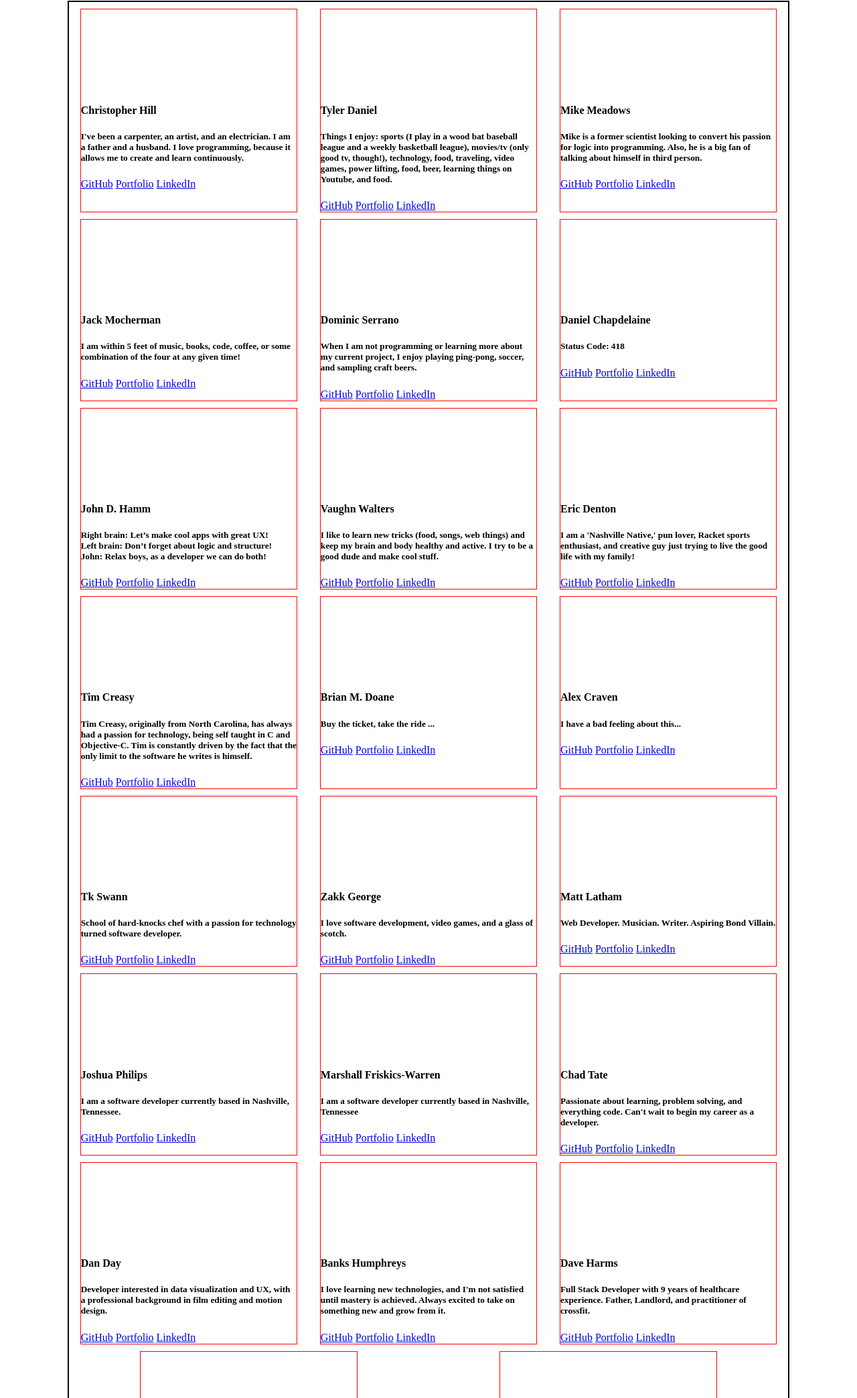
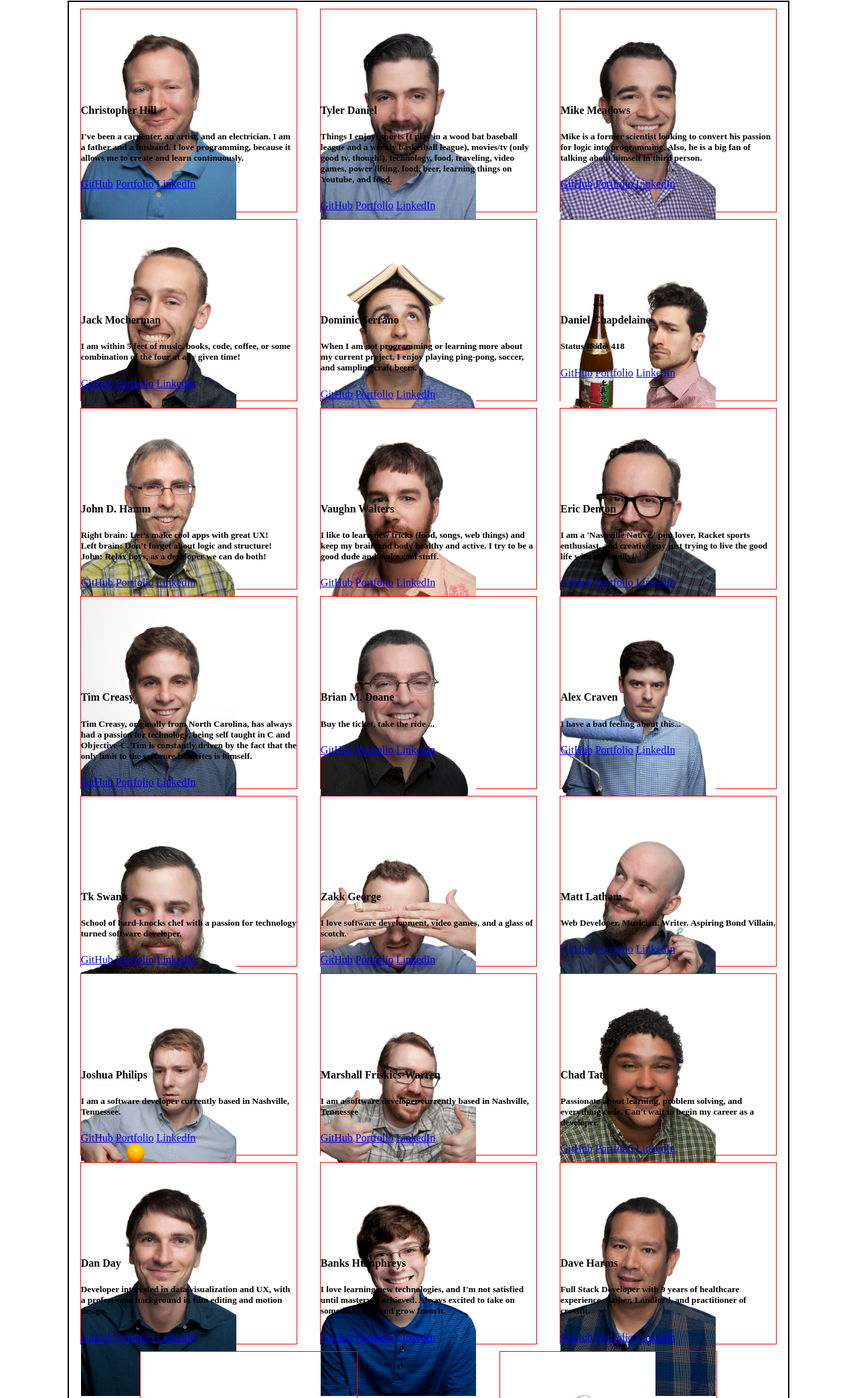
Before and after one commit to nss-day-cohort-14/nss-day-cohort-14.github.io, a website: page index.html in a window 1280 px wide. Shown: the part 216-2303 px from the top of the page at 67% size. Drawn offline with nearby package versions, Linux system fonts and the light colour scheme.

Commit message:
added imgs to json

```diff
--- a/class.json
+++ b/class.json
@@ -5,6 +5,7 @@
       "githubLink": "https://github.com/Zippoffer",
       "portfolioLink": "http://zippoffer.github.io",
       "linkedInLink": "https://www.linkedin.com/in/zippoffer",
+      "photo": "/img/chris-1.jpg",
       "aboutMe": "I've been a carpenter, an artist, and an electrician. I am a father and a husband. I love programming, because it allows me to create and learn continuously."
     },
     {
@@ -12,6 +13,7 @@
       "githubLink": "https://github.com/iamtylerd",
       "portfolioLink": "http://www.tylerdaniel.com",
       "linkedInLink": "https://www.linkedin.com/in/tyler-daniel-67991698",
+      "photo": "/img/tyler-1.jpg",
       "aboutMe": "Things I enjoy: sports (I play in a wood bat baseball league and a weekly basketball league), movies/tv (only good tv, though!), technology, food, traveling, video games, power lifting, food, beer, learning things on Youtube, and food."
     },
     {
@@ -19,6 +21,7 @@
       "githubLink": "https://www.github.com/mmeadow3",
       "portfolioLink": "http://www.mikemeadowsdev.com",
       "linkedInLink": "https://www.linkedin.com/in/mikemeadows2",
+      "photo": "/img/mike-1.jpg",
       "aboutMe": "Mike is a former scientist looking to convert his passion for logic into programming.  Also, he is a big fan of talking about himself in third person."
     },
     {
@@ -26,6 +29,7 @@
       "githubLink": "https://github.com/jackmoch",
       "portfolioLink": "https://jackmoch.github.io/",
       "linkedInLink": "https://linkedin.com/in/jackmocherman",
+      "photo": "/img/jack-1.jpg",
       "aboutMe": "I am within 5 feet of music, books, code, coffee, or some combination of the four at any given time!"
     },
     {
@@ -33,6 +37,7 @@
       "githubLink": "https://github.com/DominicSerranoC14",
       "portfolioLink": "http://www.dominicserrano.com",
       "linkedInLink": "https://www.linkedin.com/in/dominic-serrano",
+      "photo": "/img/dominic-1.jpg",
       "aboutMe": "When I am not programming or learning more about my current project, I enjoy playing ping-pong, soccer, and sampling craft beers."
     },
     {
@@ -40,6 +45,7 @@
       "githubLink": "https://github.com/DanielC2008",
       "portfolioLink": "http://www.danielchapdelaine.com",
       "linkedInLink": "https://www.linkedin.com/in/daniel-chapdelaine-595a09126",
+      "photo": "/img/daniel-1.jpg",
       "aboutMe": "Status Code: 418"
     },
     {
@@ -47,6 +53,7 @@
       "githubLink": "https://github.com/JohnDHamm",
       "portfolioLink": "https://www.johndhamm.com",
       "linkedInLink": "https://www.linkedin.com/in/johndhamm",
+      "photo": "/img/john-1.jpg",
       "aboutMe": "Right brain: Let’s make cool apps with great UX!<br/>Left brain: Don’t forget about logic and structure!<br/>John: Relax boys, as a developer we can do both!"
     },
     {
@@ -54,6 +61,7 @@
       "githubLink": "https://github.com/vaughnwalters",
       "portfolioLink": "https://www.vaughnwalters.com",
       "linkedInLink": "https://www.linkedin.com/in/vaughnwalters",
+      "photo": "/img/vaughn-1.jpg",
       "aboutMe": "I like to learn new tricks (food, songs, web things) and keep my brain and body healthy and active.  I try to be a good dude and make cool stuff."
     },
     {
@@ -61,6 +69,7 @@
       "githubLink": "https://github.com/iamericanartist",
       "portfolioLink": "https://www.iamericanartist.com/",
       "linkedInLink": "https://www.linkedin.com/in/iamericanartist",
+      "photo": "/img/eric-1.jpg",
       "aboutMe": "I am a 'Nashville Native,' pun lover, Racket sports enthusiast, and creative guy just trying to live the good life with my family!"
     },
     {
@@ -68,6 +77,7 @@
       "githubLink": "https://github.com/timcreasy",
       "portfolioLink": "http://timcreasy.com/",
       "linkedInLink": "https://www.linkedin.com/in/tim-creasy",
+      "photo": "/img/tim-1.jpg",
       "aboutMe": "Tim Creasy, originally from North Carolina, has always had a passion for technology, being self taught in C and Objective-C.  Tim is constantly driven by the fact that the only limit to the software he writes is himself."
     },
     {
@@ -75,6 +85,7 @@
       "githubLink": "https://github.com/bmdoane",
       "portfolioLink": "http://briandoane.me",
       "linkedInLink": "https://www.linkedin.com/in/brianmdoane",
+      "photo": "/img/brian-1.jpg",
       "aboutMe": "Buy the ticket, take the ride ..."
     },
     {
@@ -82,6 +93,7 @@
       "githubLink": "https://github.com/wacraven",
       "portfolioLink": "http://walexcraven.com",
       "linkedInLink": "https://www.linkedin.com/in/alex-craven-44466865",
+      "photo": "/img/alexc-1.jpg",
       "aboutMe": "I have a bad feeling about this..."
     },
     {
@@ -89,6 +101,7 @@
       "githubLink": "https://github.com/tkswann2",
       "portfolioLink": "http://www.swanntoo.com",
       "linkedInLink": "https://www.linkedin.com/in/tkswann2",
+      "photo": "/img/swann-1.jpg",
       "aboutMe": "School of hard-knocks chef with a passion for technology turned software developer."
     },
     {
@@ -96,6 +109,7 @@
       "githubLink": "https://github.com/ZentoBits",
       "portfolioLink": "http://www.zakkgeorge.com",
       "linkedInLink": "https://www.linkedin.com/in/zakk-george-79530384",
+      "photo": "/img/zakk-1.jpg",
       "aboutMe": "I love software development, video games, and a glass of scotch."
     },
     {
@@ -103,6 +117,7 @@
       "githubLink": "https://github.com/lathammatt",
       "portfolioLink": "http://www.mattlatham.net",
       "linkedInLink": "https://www.linkedin/in/matt-latham-code-dev",
+      "photo": "/img/matt-1.jpg",
       "aboutMe": "Web Developer. Musician. Writer. Aspiring Bond Villain."
     },
     {
@@ -110,6 +125,7 @@
       "githubLink": "https://github.com/jmphilips",
       "portfolioLink": "http://www.jmphilips.github.io",
       "linkedInLink": "https://www.linkedin.com/in/jmichaelphilips",
+      "photo": "/img/josh-1.jpg",
       "aboutMe": "I am a software developer currently  based in Nashville, Tennessee."
     },
     {
@@ -117,6 +133,7 @@
       "githubLink": "https://github.com/wmfwarren",
       "portfolioLink": "http://www.marshallfw.com",
       "linkedInLink": "https://www.linkedin.com/in/marshall-friskics-warren-52367396",
+      "photo": "/img/marshall-1.jpg",
       "aboutMe": "I am a software developer currently  based in Nashville, Tennessee"
     },
     {
@@ -124,6 +141,7 @@
       "githubLink": "https://github.com/cjt1105",
       "portfolioLink": "https://cjt1105.github.io",
       "linkedInLink": "https://www.linkedin.com/in/c-j-tate-50a8a6b3",
+      "photo": "/img/cj.jpg",
       "aboutMe": "Passionate about learning, problem solving, and everything code. Can't wait to begin my career as a developer."
     },
     {
@@ -131,6 +149,7 @@
       "githubLink": "https://github.com/danrday",
       "portfolioLink": "http://www.danrday.com",
       "linkedInLink": "https://www.linkedin.com/in/dan-day-11992821",
+      "photo": "/img/dan-1.jpg",
       "aboutMe": "Developer interested in data visualization and UX, with a professional background in film editing and motion design."
     },
     {
@@ -138,6 +157,7 @@
      "githubLink": "https://github.com/iobg",
      "portfolioLink": "bankshumphreys.com",
      "linkedInLink": "https://www.linkedin.com/in/banks-humphreys",
+     "photo": "/img/banks-1.jpg",
      "aboutMe": "I love learning new technologies, and I'm not satisfied until mastery is achieved. Always excited to take on something new and grow from it."
    },
    {
@@ -145,6 +165,7 @@
      "githubLink": "https://github.com/daveharmswebdev",
      "portfolioLink": "https://daveharmswebdev.github.io",
      "linkedInLink": "https://www.linkedin.com/in/walter-harms-a71045103",
+     "photo": "/img/dave-1.jpg",
      "aboutMe": "Full Stack Developer with 9 years of healthcare experience. Father, Landlord, and practitioner of crossfit."
    },
    {
@@ -152,6 +173,7 @@
      "githubLink": "https://github.com/JameyMcAuliffe",
      "portfolioLink": "jameymcauliffe.com",
      "linkedInLink": "https://www.linkedin.com/in/jamey-mcauliffe-00623a127?trk=hp-identity-name",
+     "photo": "/img/jamey-1.jpg",
      "aboutMe": "Just another coder trying to code in this coded up world"
    },
    {
@@ -159,6 +181,7 @@
     "githubLink": "github.com/laurensaurenson",
     "portfolioLink": "laurencherie.com",
     "linkedInLink": "https://www.linkedin.com/in/laurencherie",
+    "photo": "/img/lauren-1.jpg",
     "aboutMe": "Geek. Graphic Designer. Web Developer."
    }
   ]
--- a/script.js
+++ b/script.js
@@ -17,6 +17,7 @@ const populateGrid = (arr) => {
     let cohortCard = `
     <div class='cohortCard'>
       <div class="cardImg">
+      <img src=${arr[i].photo}>
       </div>
       <h4>${arr[i].name}</h4>
       <h5>${arr[i].aboutMe}</h5>
--- a/style/style.scss
+++ b/style/style.scss
@@ -15,7 +15,7 @@ $green: #97be47;
   min-height: 200px;
   border: 2px solid black;
   margin: 20px auto;
-  background-color:
+
 
   .cohortCard {
     width: 30%;
@@ -25,6 +25,9 @@ $green: #97be47;
     .cardImg {
       height: 120px;
       width: 90%;
+      img {
+        max-width: 80%;
+      }
     }
   }
 
```
Also changed, not shown: style/style.css, 1 other file.
